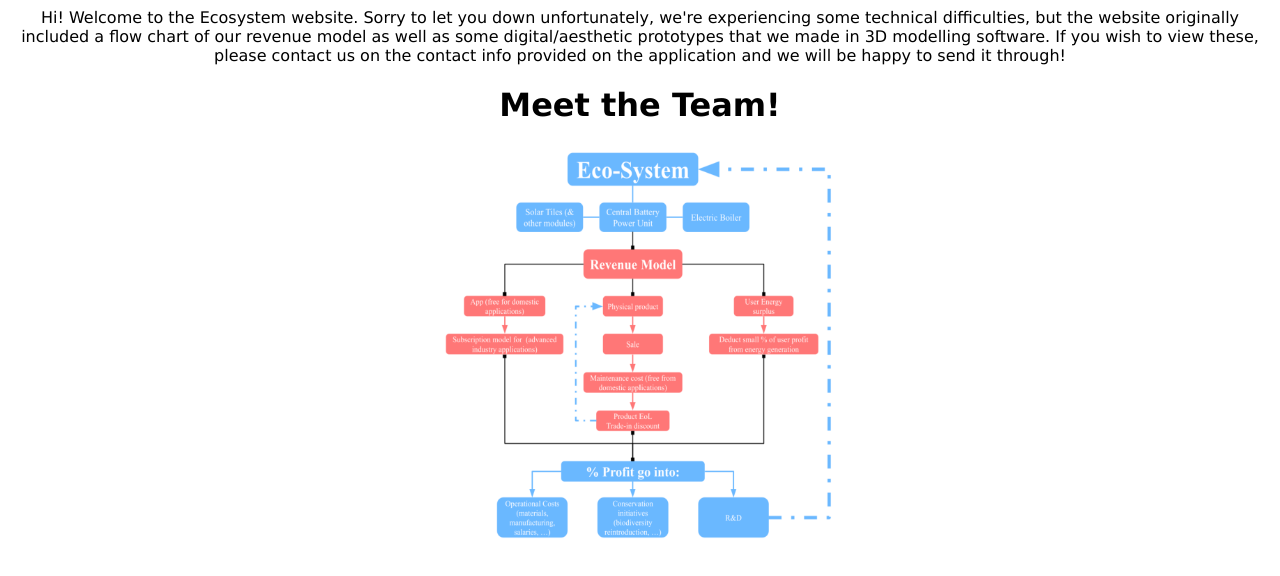
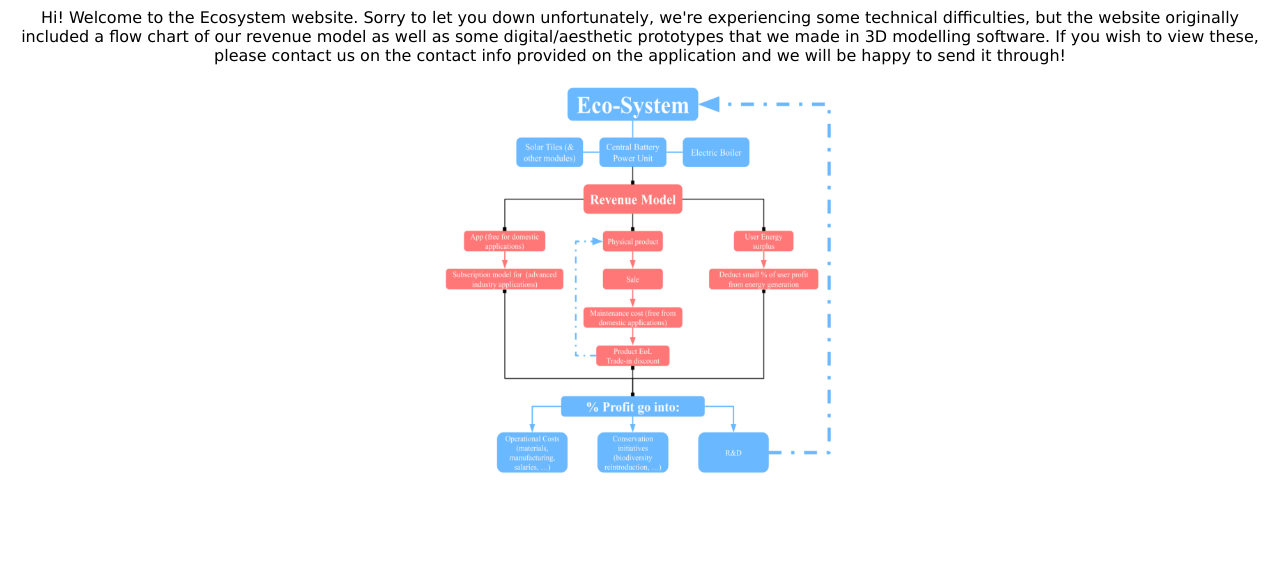
Before and after one commit to Fl-ow/Fl-ow.github.io, a plain HTML site: page index.html in a window 1280 px wide. Drawn offline with Linux system fonts and the light colour scheme; files whose address does not match are found by name.

Commit message:
Update index.html

```diff
--- a/index.html
+++ b/index.html
@@ -14,7 +14,8 @@
       revenue model as well as some digital/aesthetic prototypes that we made in 3D modelling
       software. If you wish to view these, please contact us on the contact info provided on the application
       and we will be happy to send it through!</p>
-      <h1> Meet the Team! </h1>
+
+      <!-- <h1> Meet the Team! </h1> -->
     </font>
 
 
```
